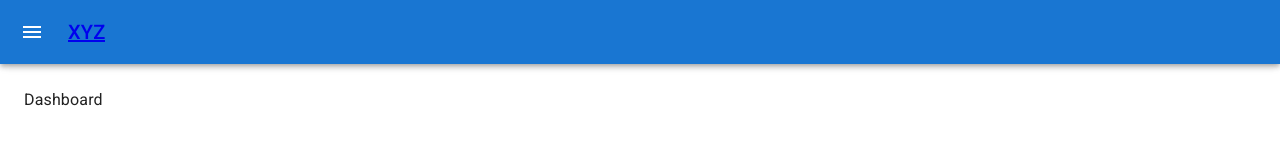
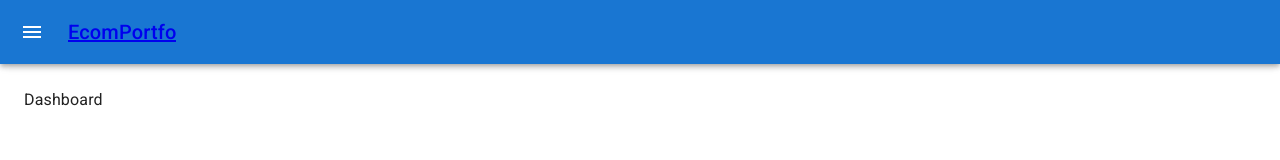
Before and after one commit to AnouarTouati/EcomPortfo-frontend, a React (Vite) app: page /admin in a window 1280 px wide. Shown: the top 160 px of the page. Built offline with nearby package versions, Linux system fonts and the light colour scheme.

Commit message:
Project display name changed

```diff
--- a/src/components/AdminDashboard/Sidebar/Sidebar.tsx
+++ b/src/components/AdminDashboard/Sidebar/Sidebar.tsx
@@ -115,7 +115,7 @@ export default function Sidebar({
             <MenuIcon />
           </IconButton>
           <Typography variant="h6" noWrap component="div">
-            <Link to={"/"}>XYZ</Link>
+            <Link to={"/"}>EcomPortfo</Link>
           </Typography>
         </Toolbar>
       </AppBar>
--- a/src/components/AppBar.tsx
+++ b/src/components/AppBar.tsx
@@ -191,7 +191,7 @@ export default function PrimarySearchAppBar() {
             component="div"
             sx={{ display: { xs: "none", sm: "block" } }}
           >
-            XYZ
+            EcomPortfo
           </Typography>
           <Search>
             <SearchIconWrapper>
```
